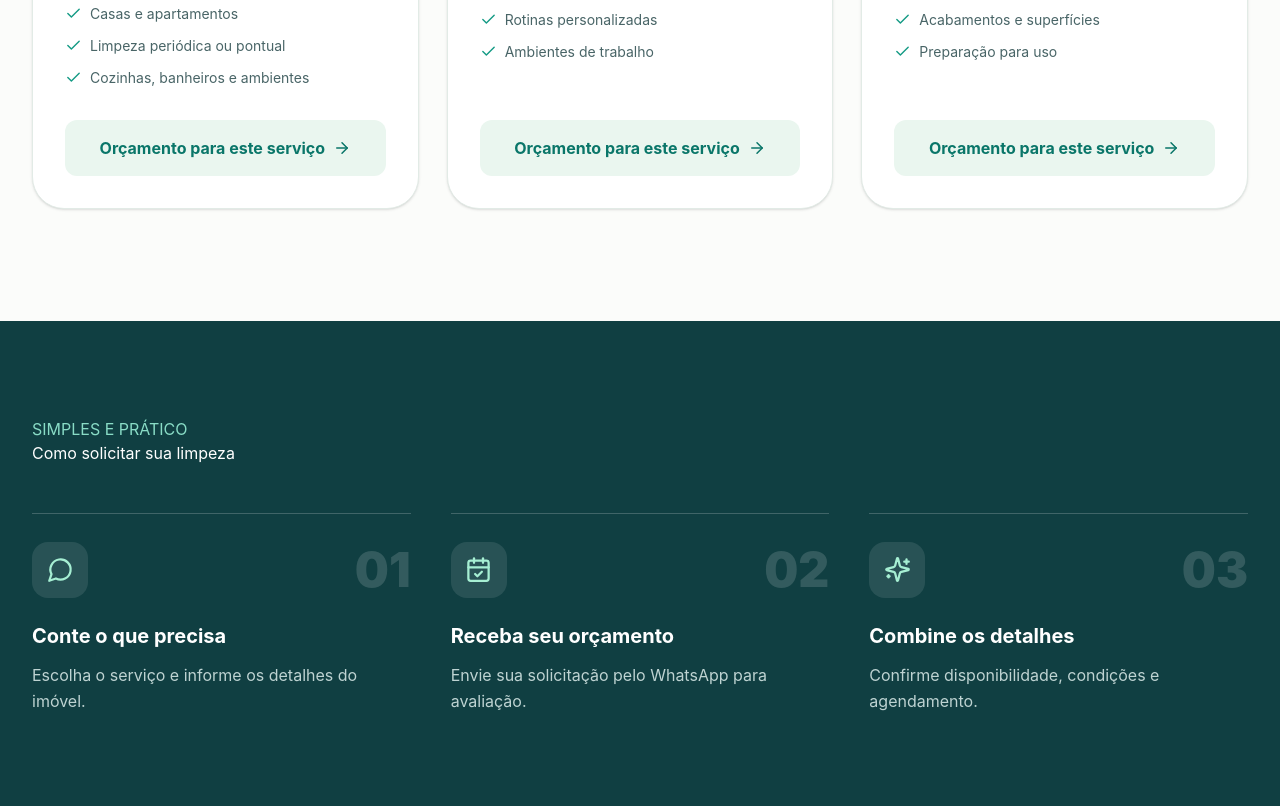
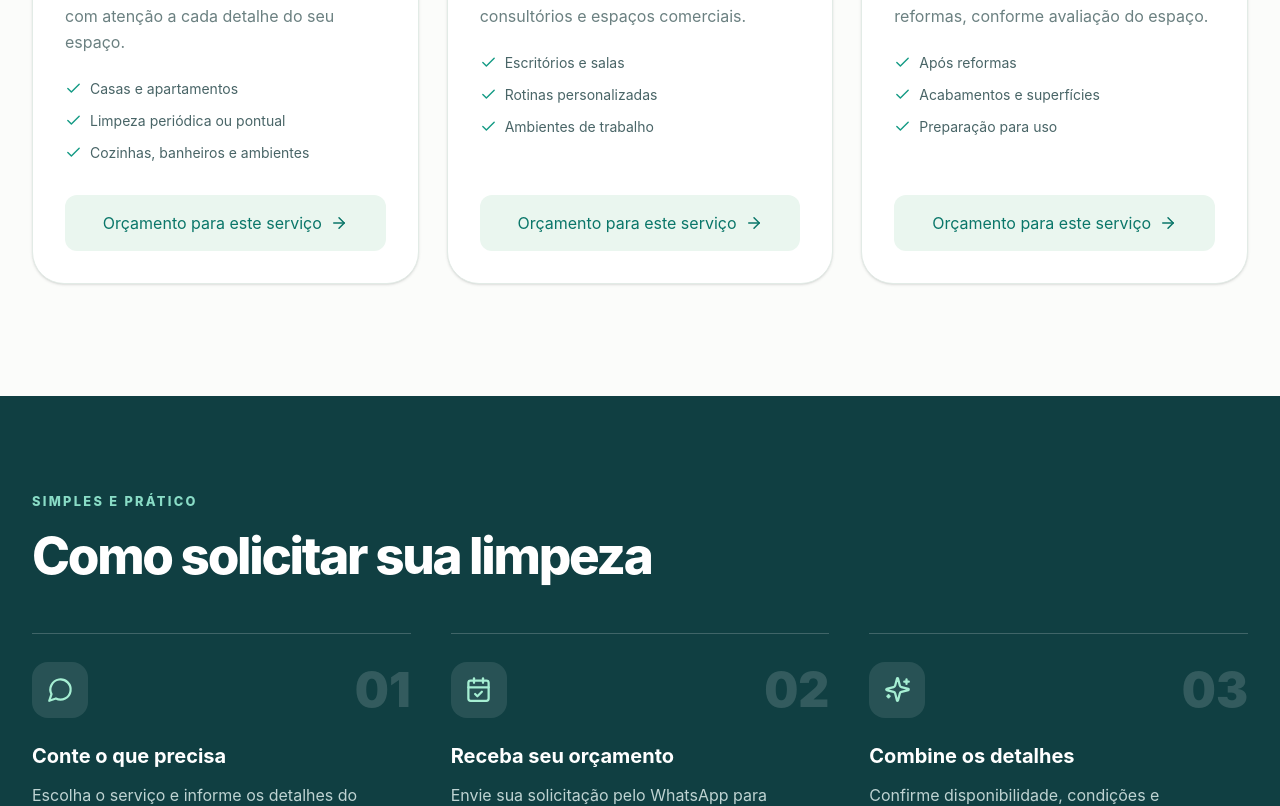
Before and after one commit to sebastisnzoth/faxina, a React (Vite) app: page / in a window 1280 px wide. Shown: the part 1700-2506 px from the top of the page. Built offline with nearby package versions, Linux system fonts and the light colour scheme.

Commit message:
style: responsive polished typography forms focus and accessibility

```diff
--- a/src/index.css
+++ b/src/index.css
@@ -1,2 +1,17 @@
 @import "tailwindcss";
-html{scroll-behavior:smooth}body{margin:0;font-family:Inter,ui-sans-serif,system-ui,sans-serif}
+:root{font-family:Inter,ui-sans-serif,system-ui,-apple-system,BlinkMacSystemFont,"Segoe UI",sans-serif;font-synthesis:none;text-rendering:optimizeLegibility;-webkit-font-smoothing:antialiased}
+html{scroll-behavior:smooth;scroll-padding-top:6rem}
+body{margin:0;min-width:320px}
+button,a,input,select,textarea{font:inherit}
+button{cursor:pointer}
+:focus-visible{outline:3px solid #139b86;outline-offset:3px}
+.section-kicker{font-size:.8rem;letter-spacing:.18em;font-weight:800;color:#0f8b78;margin-bottom:1rem}
+.section-title{font-size:clamp(2.2rem,4vw,3.7rem);line-height:1.13;letter-spacing:-.045em;font-weight:850}
+#contato form label{display:flex;flex-direction:column;gap:.6rem;font-size:.86rem;color:#294a4c;font-weight:700}
+#contato form input,#contato form select,#contato form textarea{width:100%;min-width:0;border:1px solid #cbded5;background:#fbfdfa;border-radius:.85rem;padding:.88rem 1rem;font-size:.95rem;color:#183b3e;font-weight:500}
+#contato form input:focus,#contato form select:focus,#contato form textarea:focus{outline:2px solid #10a184;outline-offset:1px;border-color:#10a184}
+#contato form input::placeholder,#contato form textarea::placeholder{color:#809694}
+.faq summary::-webkit-details-marker{display:none}
+.skip-link{position:absolute;left:1rem;top:-5rem;z-index:100;background:#fff;padding:.75rem 1rem;border-radius:.5rem}
+.skip-link:focus{top:1rem}
+@media(prefers-reduced-motion:reduce){html{scroll-behavior:auto}*,*::before,*::after{transition-duration:.01ms!important;animation-duration:.01ms!important}}
```
